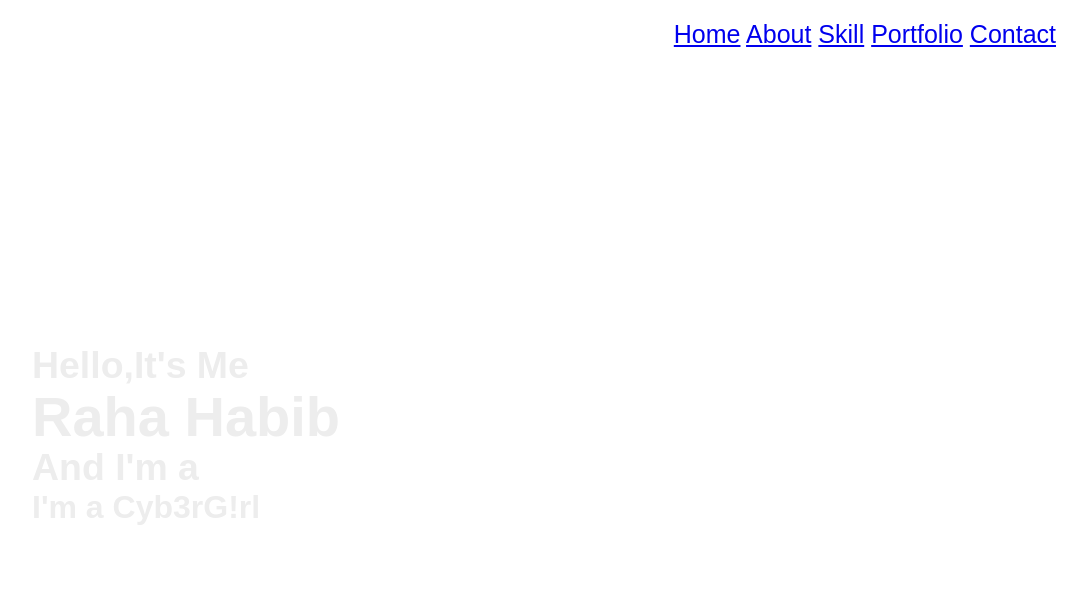
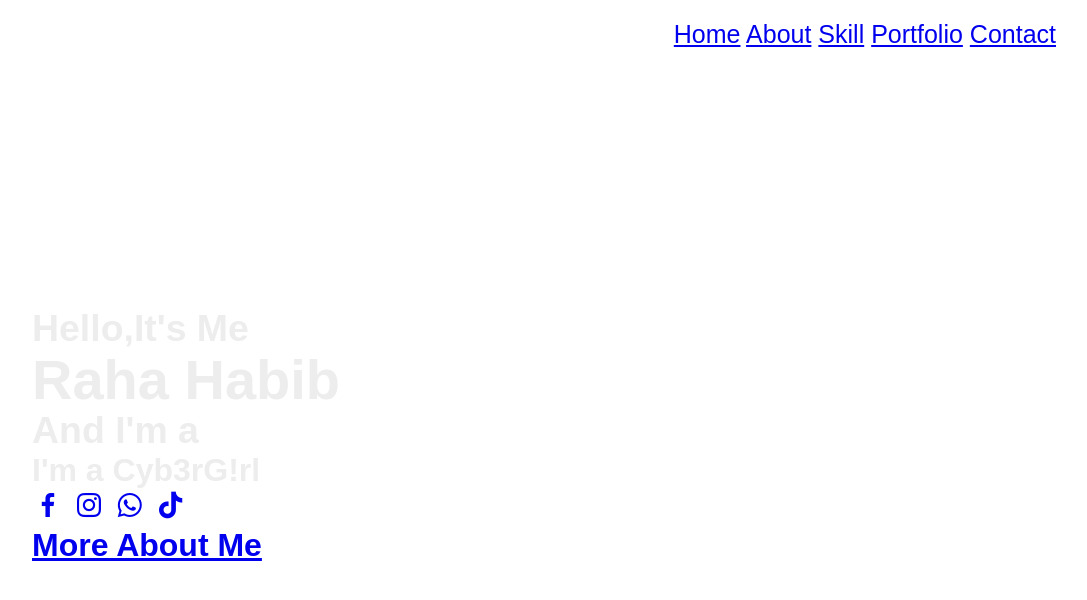
Before and after one commit to RahaFuadHabib/RahasPortfolio, a plain HTML site: page index.html in a window 1280 px wide. Shown: the whole page, without its empty margins (96-1183 px from the left). Drawn offline with nearby package versions, Linux system fonts and the light colour scheme.

Commit message:
added socials fonts

```diff
--- a/index.html
+++ b/index.html
@@ -5,6 +5,7 @@
     <meta name="viewport" content="width=device-width, initial-scale=1.0">
     <title>Portfolio</title>
     <link rel="stylesheet" href="stylesheet.css">
+    <link href='https://unpkg.com/boxicons@2.1.4/css/boxicons.min.css' rel='stylesheet'>
 </head>
 <body>
     <header class="header">
@@ -25,8 +26,12 @@
             <h3>And I'm a</h3>
             <p>I'm a Cyb3rG!rl</p>
             <div class="home-sci">
-                <a href="#"></a>
+                <a href="#"><i class='bx bxl-facebook'></i></a>
+                <a href="#"><i class='bx bxl-instagram'></i></a>
+                <a href="#"><i class='bx bxl-whatsapp'></i></a>
+                <a href="#"><i class='bx bxl-tiktok'></i></a>
             </div>
+            <a href="#" class="btn-box">More About Me</a>
        </div>
        </div>
     </section>
```
